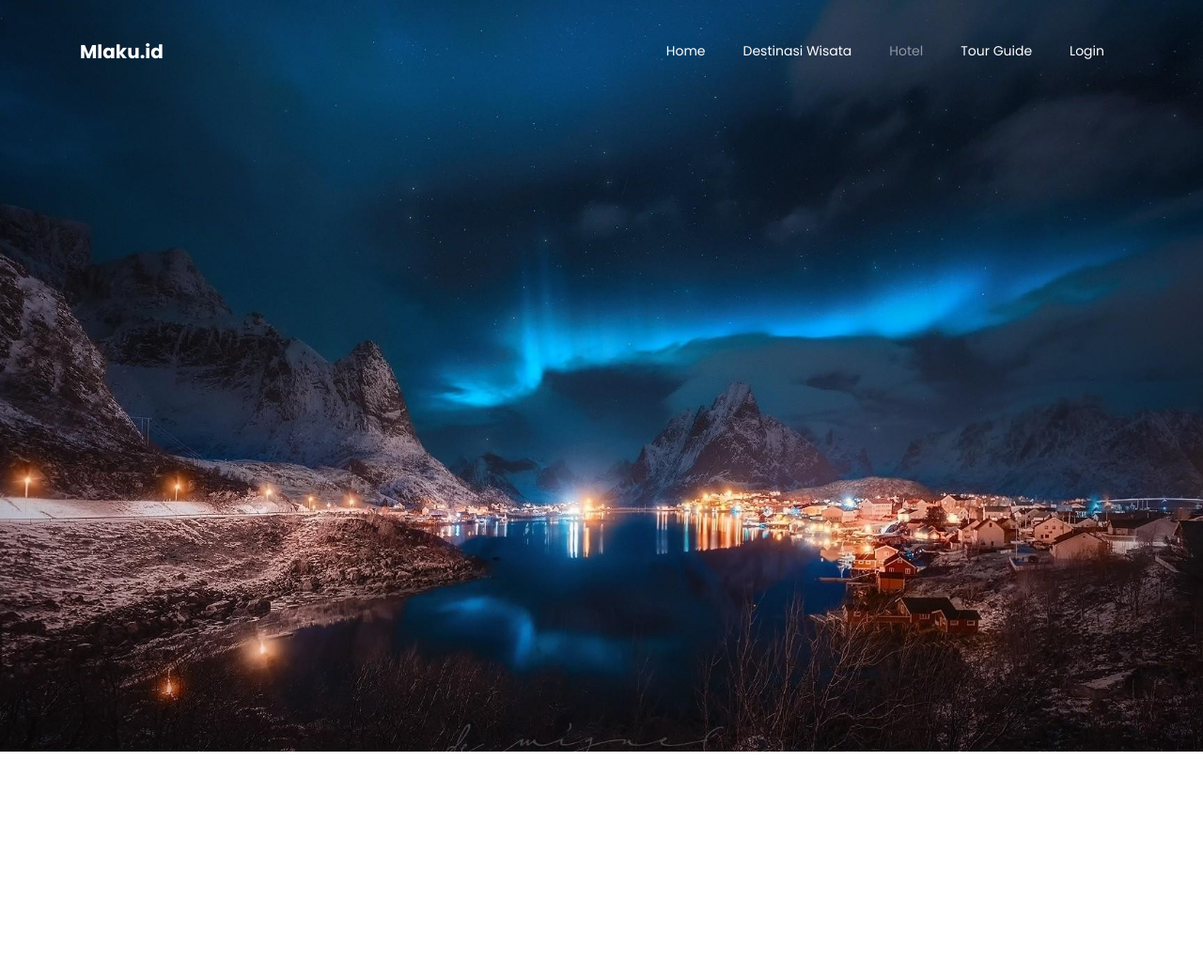
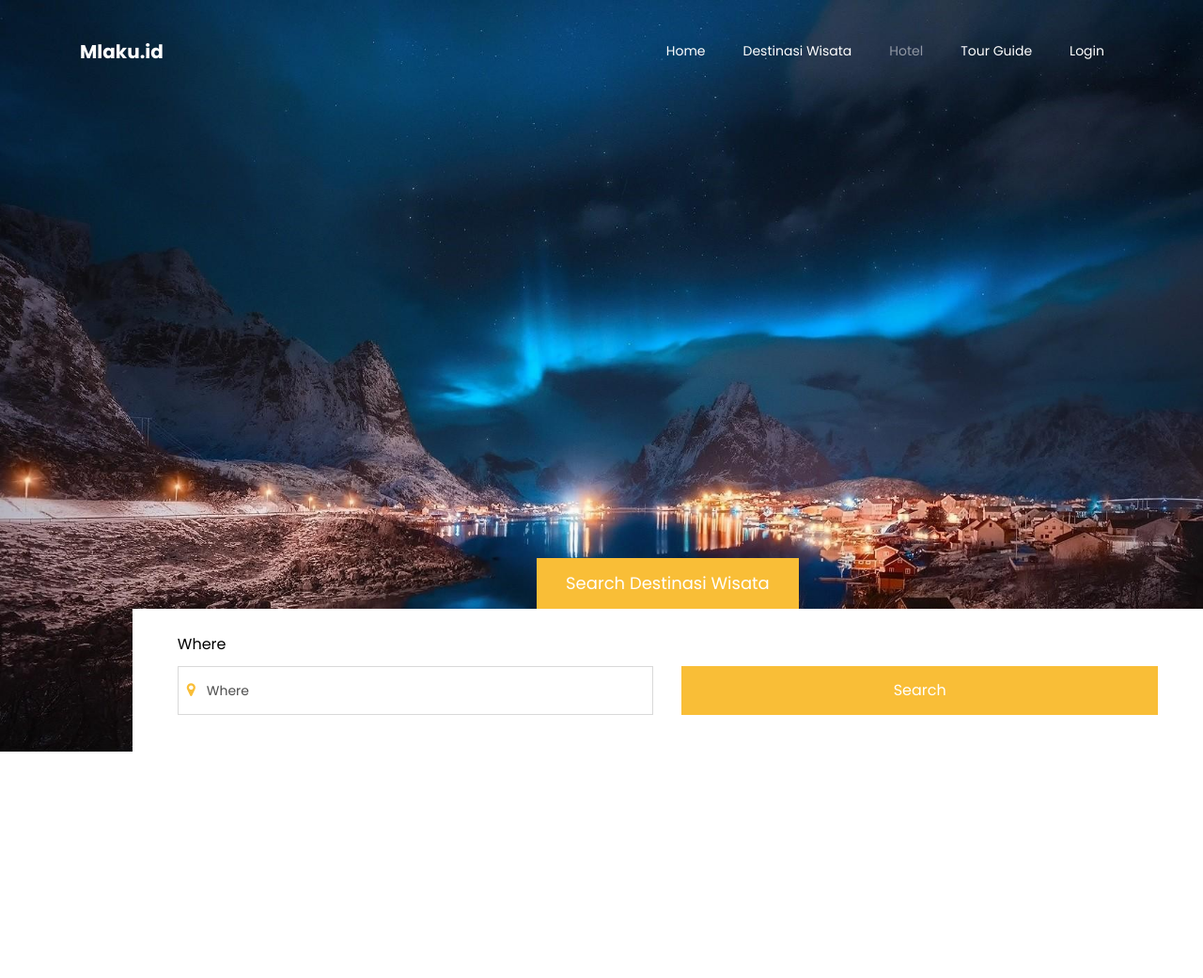
Before and after one commit to donny1412/tugas2-web-fanagu, a PHP site: page /MT-places.php in a window 1280 px wide. Shown: the top 1041 px of the page at 94% size. Run offline with PHP 8.4, Linux system fonts and the light colour scheme; some libraries are stand-ins or nearby versions; some web fonts are replaced.

Commit message:
Update MT-places.php

```diff
--- a/MT-places.php
+++ b/MT-places.php
@@ -66,6 +66,44 @@
         </div>
       </div>
     </div>
+
+   <section class="ftco-section justify-content-end ftco-search">
+      <div class="container-wrap ml-auto">
+        <div class="row no-gutters">
+          <div class="col-md-12 nav-link-wrap">
+            <div class="nav nav-pills justify-content-center text-center" id="v-pills-tab" role="tablist" aria-orientation="vertical">
+              <a class="nav-link active" id="v-pills-1-tab" data-toggle="pill" href="#v-pills-1" role="tab" aria-controls="v-pills-1" aria-selected="true">Search Destinasi Wisata</a>
+            </div>
+          </div>
+          <div class="col-md-12 tab-wrap">
+            <div class="tab-content p-4 px-5" id="v-pills-tabContent">
+              <div class="tab-pane fade show active" id="v-pills-1" role="tabpanel" aria-labelledby="v-pills-nextgen-tab">
+                <form action="malang.php" class="search-destination">
+                  <div class="row">
+                    <div class="col-md align-items-end">
+                      <div class="form-group">
+                        <label for="#">Where</label>
+                        <div class="form-field">
+                          <div class="icon"><span class="icon-map-marker"></span></div>
+                          <input type="text" class="form-control" placeholder="Where">
+                        </div>
+                      </div>
+                    </div>
+                    <div class="col-md align-self-end">
+                      <div class="form-group">
+                        <div class="form-field">
+                          <input type="submit" value="Search" class="form-control btn btn-primary">
+                        </div>
+                      </div>
+                    </div>
+                  </div>
+                </form>
+              </div>
+            </div>
+          </div>
+        </div>
+      </div>
+    </section>
 
 
     <section class="ftco-section">
```
